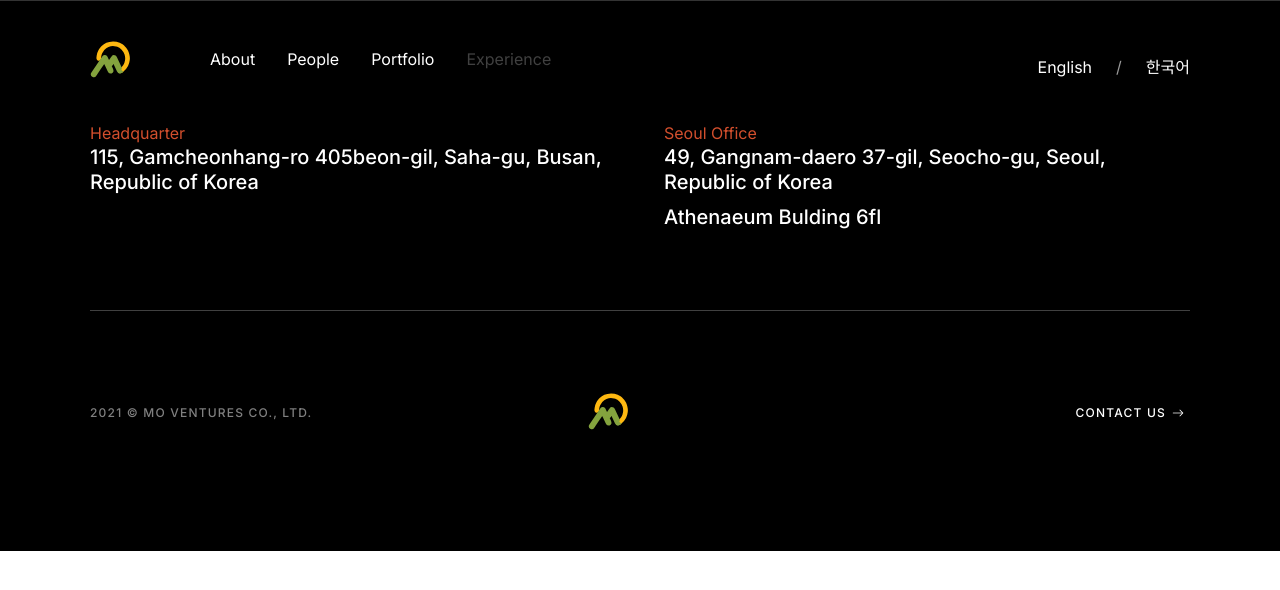
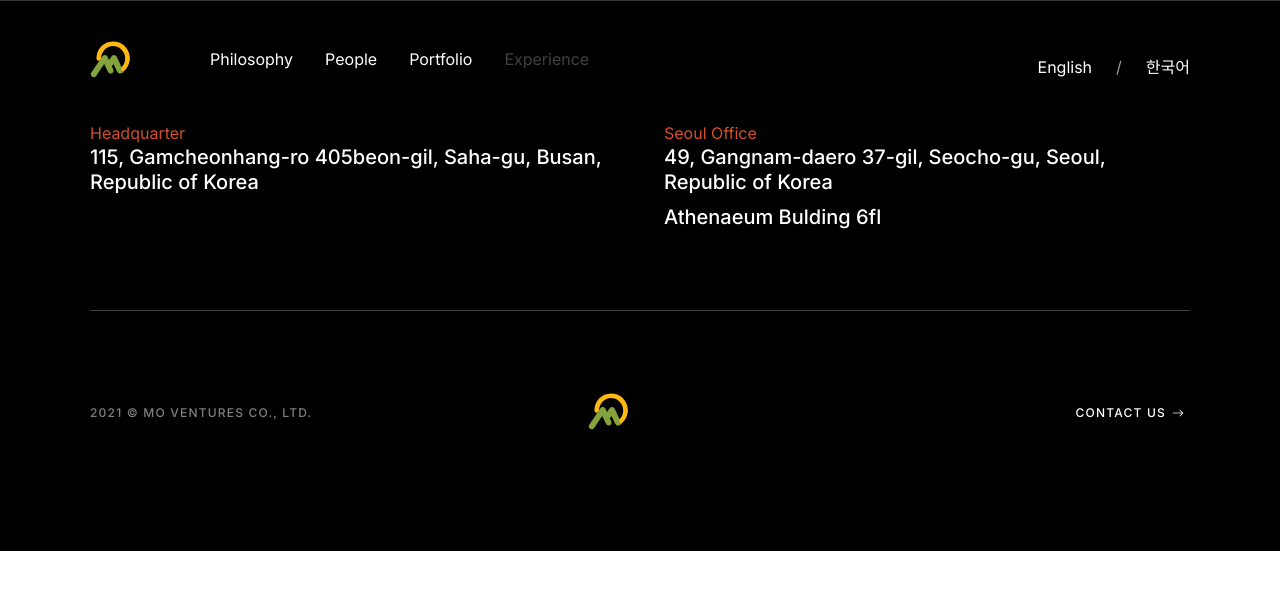
Before and after one commit to MO-Ventures/mo-vc, a Django app: template philosophy/templates/index.html in a window 1280 px wide. Shown: the top 590 px of the page. Run offline with Django 3.2, Linux system fonts and the light colour scheme; the template is opened without the code that fills it, so the values that code supplies are empty; some libraries are stand-ins or nearby versions.

```diff
--- a/templates/base.html
+++ b/templates/base.html
@@ -70,7 +70,7 @@
               <a class="nav-link" href="/ko/philosophy" id="" role="button" data-bs-toggle=""
                 aria-expanded="false">
               {% endif %}
-              {% trans 'About' %}
+              {% trans 'Philosophy' %}
               </a>
             </li>
             <li class="nav-item">
```
